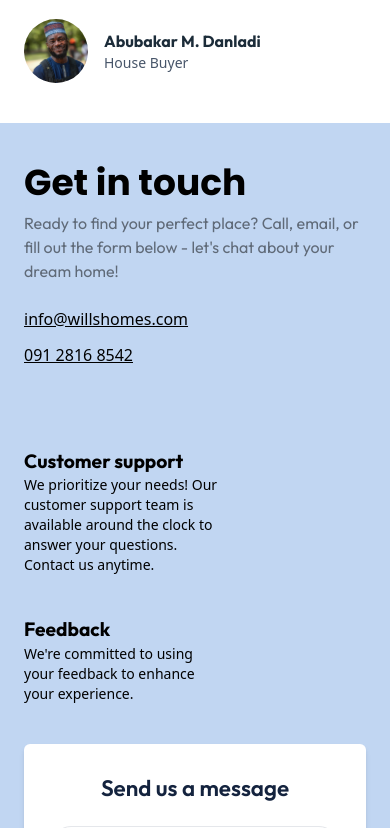
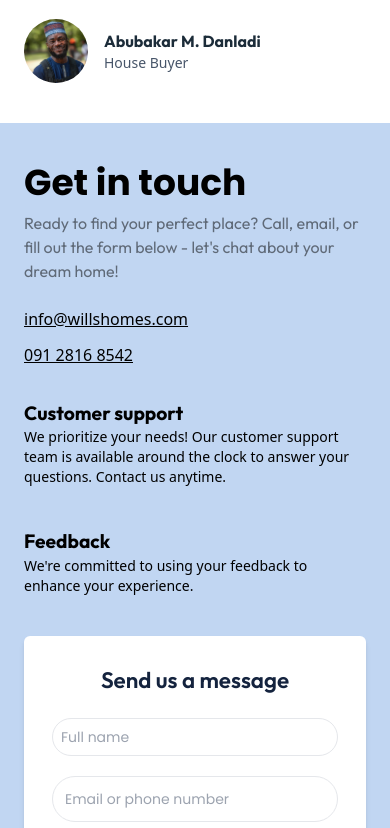
Before and after one commit to Codebee50/wills-homes, a React (Vite) app: page /home in a window 390 px wide. Shown: the part 9600-10428 px from the top of the page. Built offline with nearby package versions, Linux system fonts and the light colour scheme.

Commit message:
modified contact section

```diff
--- a/src/sections/Contact.jsx
+++ b/src/sections/Contact.jsx
@@ -2,7 +2,7 @@ import { Input } from "postcss"
 
 const Contact = () => {
   return (
-    <section className="max-container padding-x min-h-screen pt-10 md:pt-20 bg-[#c1d6f2] mt-10 flex flex-col items-center gap-10 md:flex-row justify-between">
+    <section className="max-container padding-x min-h-[70vh] py-10 md:pt-20 bg-[#c1d6f2] mt-10 flex flex-col gap-10 md:flex-row justify-between">
 
         <div className="flex flex-col w-full md:w-1/2">
             <h1 className="text-4xl font-bold font-poppins">Get in touch</h1>
@@ -11,14 +11,14 @@ const Contact = () => {
             <a href="mailto:info@willshomes.com" className="underline mt-6 font-medium">info@willshomes.com</a>
             <a href="mailto:info@willshomes.com" className="underline mt-3 font-medium">091 2816 8542</a>
 
-            <div className="mt-20 flex flex-row flex-wrap gap-10">
+            <div className=" mt-8 md:mt-20 flex flex-row flex-wrap gap-10">
                 <div>
                     <p className="font-outfit font-bold text-[1.2rem]">Customer support</p>
-                    <p className="max-w-[200px] text-sm">We prioritize your needs! Our customer support team is available around the clock to answer your questions. Contact us anytime.</p>
+                    <p className="max-w-[350px] sm:max-w-[200px] text-sm">We prioritize your needs! Our customer support team is available around the clock to answer your questions. Contact us anytime.</p>
                 </div>
                 <div>
                     <p className="font-outfit font-bold text-[1.2rem]">Feedback</p>
-                    <p className="max-w-[200px] text-sm">{"We're committed to using your feedback to enhance your experience."}</p>
+                    <p className="max-w-[350px] md:max-w-[200px] text-sm">{"We're committed to using your feedback to enhance your experience."}</p>
                 </div>
 
             </div>
```
